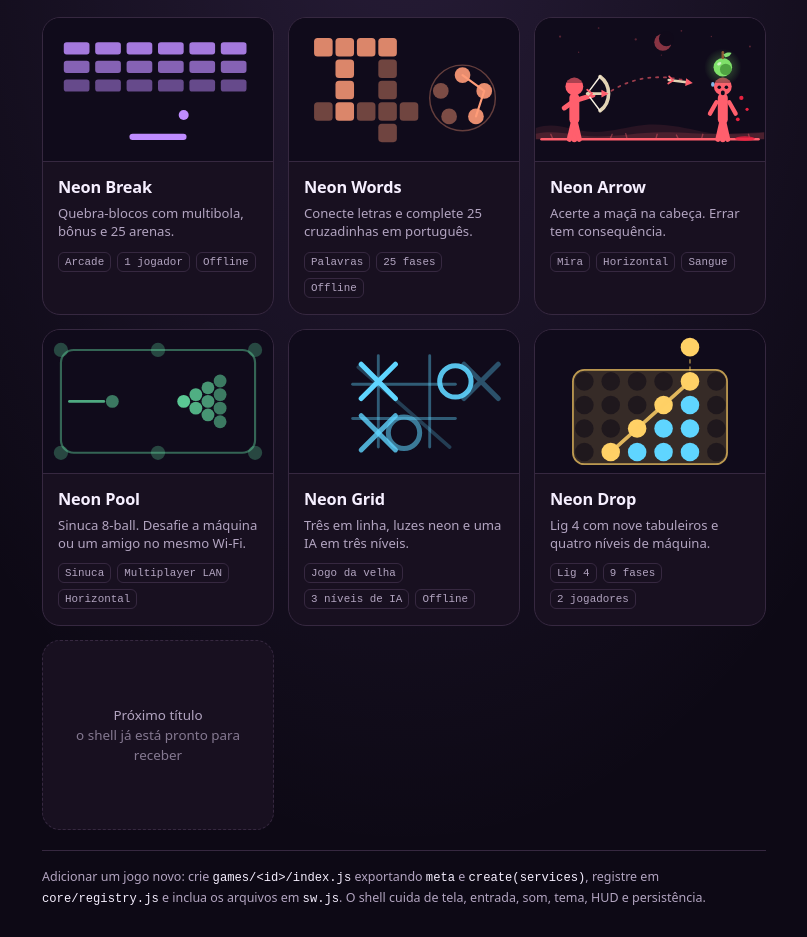
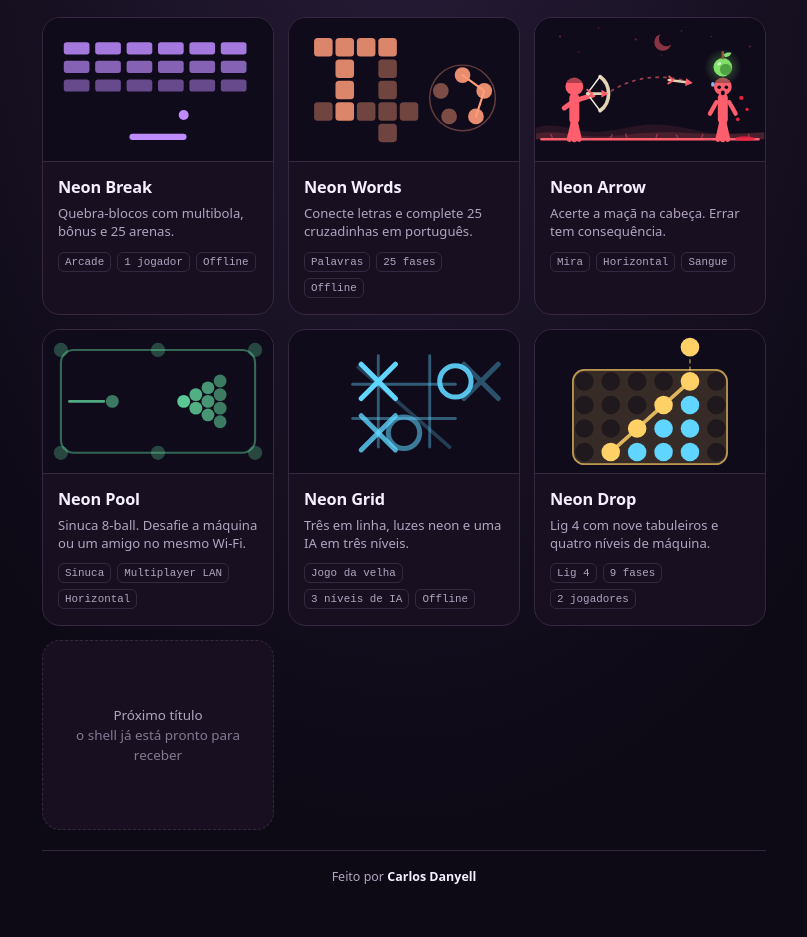
Before and after one commit to Carlosdanyell/IA-Games, a plain HTML site: page index.html in a window 1280 px wide. Shown: the part 131-1068 px from the top of the page, without its empty margins (236-1043 px from the left). After the commit the page ends 1046 px from the top, so only its background shows below. Drawn offline with Linux system fonts and the light colour scheme.

Commit message:
chore(menu): rodapé com o criador; instruções de novo jogo só no README
O rodapé da página inicial trazia as instruções de como criar um jogo
novo — informação para quem mexe no código, não para quem abre o site
para jogar. Saiu de lá e ficou só no README, onde o passo a passo já
existia e é mais completo (inclui subir a VERSION do service worker).

A única parte que existia apenas no rodapé, sobre o que o shell resolve
sozinho, foi levada para a seção "Adicionar um jogo" do README.

No lugar, o rodapé passa a creditar o criador. O estilo de `code` no
rodapé virou código morto e saiu junto; o realce agora é do nome.

Conferido em tema claro e escuro, sem rolagem lateral e sem erro de
console. sw v25.

Co-Authored-By: Claude Opus 5 <noreply@anthropic.com>
Claude-Session: https://claude.ai/code/session_01TsVvjvXWqwugG2TB2bUhsE

```diff
--- a/index.html
+++ b/index.html
@@ -38,8 +38,9 @@
   .tag{font:500 .68rem ui-monospace,monospace;border:1px solid var(--line);border-radius:6px;padding:3px 6px;color:var(--muted)}
   .soon{border-style:dashed;display:grid;place-items:center;min-height:190px;color:var(--muted);
     text-align:center;padding:22px;font-size:.84rem;line-height:1.5}
-  .lib-foot{color:var(--muted);font-size:.78rem;line-height:1.55;border-top:1px solid var(--line);padding-top:16px}
-  .lib-foot code{font-family:ui-monospace,monospace;color:var(--text);font-size:.76rem}
+  .lib-foot{color:var(--muted);font-size:.78rem;line-height:1.55;border-top:1px solid var(--line);
+    padding-top:16px;text-align:center}
+  .lib-foot strong{color:var(--text);font-weight:650}
 </style>
 </head>
 <body>
@@ -62,9 +63,7 @@
   <section class="grid" id="grid" aria-label="Jogos disponíveis"></section>
 
   <footer class="lib-foot">
-    Adicionar um jogo novo: crie <code>games/&lt;id&gt;/index.js</code> exportando <code>meta</code> e
-    <code>create(services)</code>, registre em <code>core/registry.js</code> e inclua os arquivos em <code>sw.js</code>.
-    O shell cuida de tela, entrada, som, tema, HUD e persistência.
+    Feito por <strong>Carlos Danyell</strong>
   </footer>
 </main>
 
--- a/sw.js
+++ b/sw.js
@@ -9,7 +9,7 @@
 // HTTP cache do navegador.
 //
 // Ao adicionar um jogo, inclua os arquivos dele em ASSETS e suba VERSION.
-const VERSION = 'ia-games-v24';
+const VERSION = 'ia-games-v25';
 const DOC_TIMEOUT = 3500;   // HTML: vale esperar um pouco mais
 const ASSET_TIMEOUT = 1200; // módulos e CSS: rédea curta, cache logo atrás
 const ASSETS = [
```
Also changed, not shown: 1 other file.
